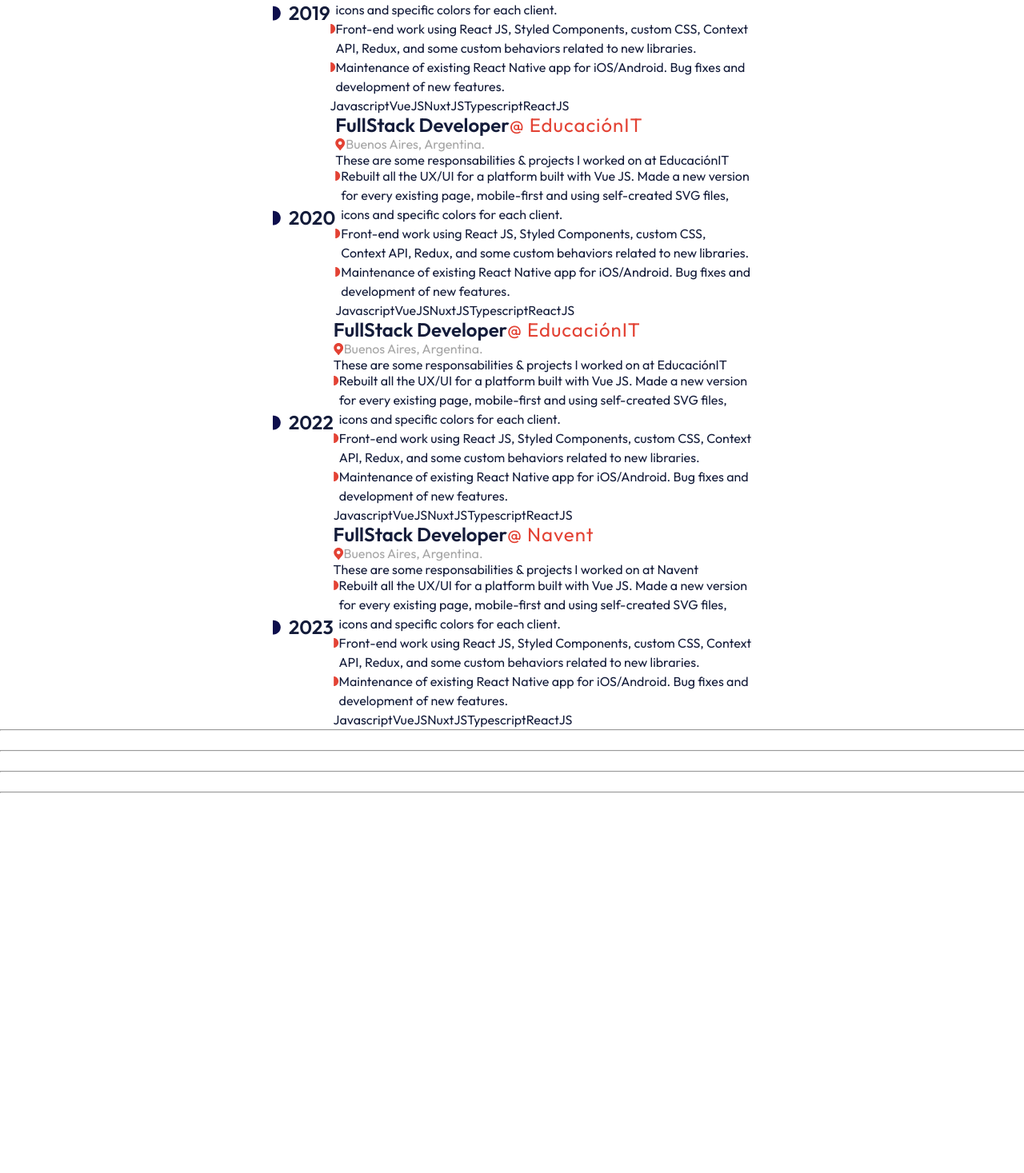
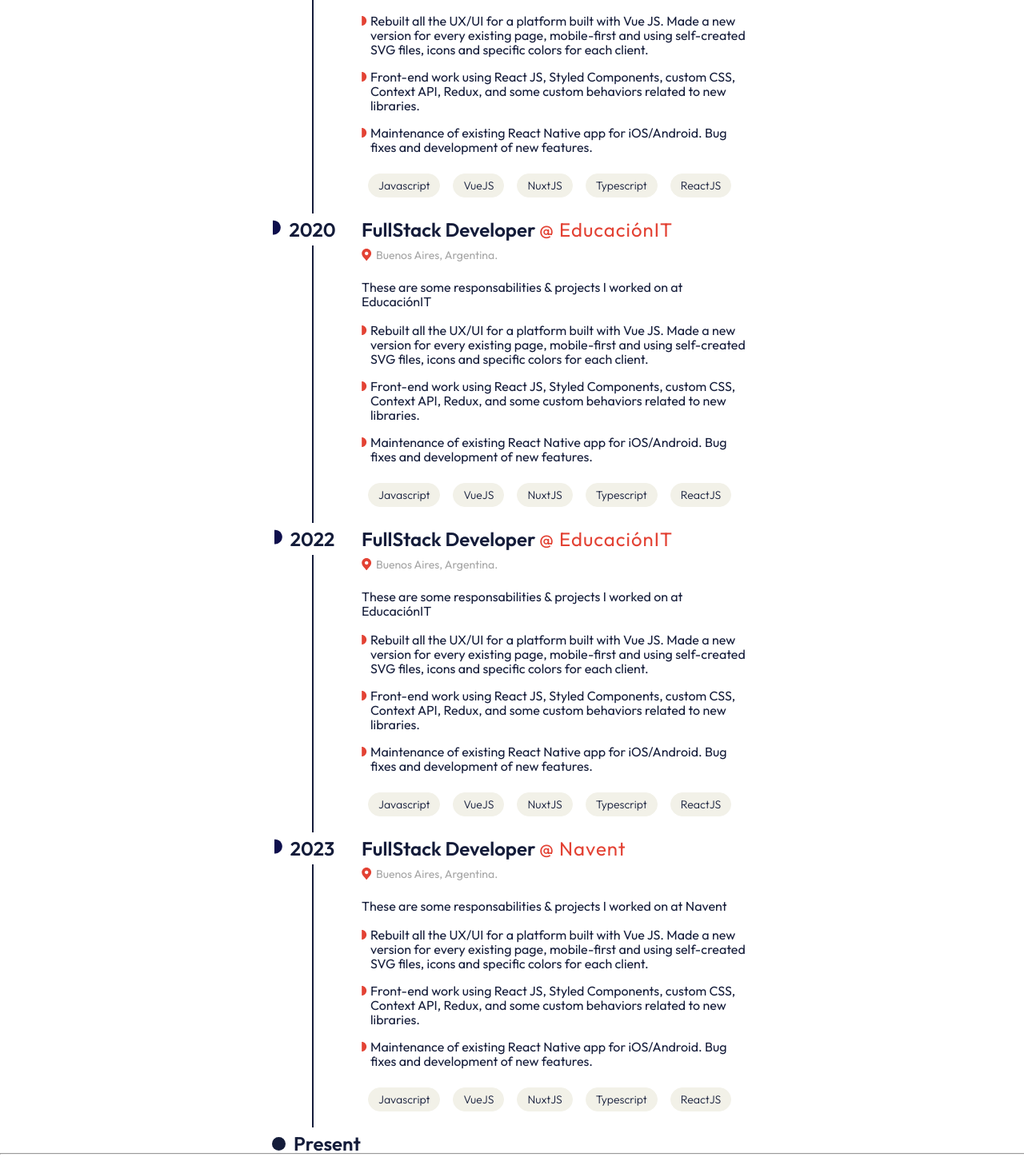
Before and after one commit to stefanovallarella/new-portfolio, a React (Vite) app: page / in a window 1280 px wide. Shown: the part 1042-2509 px from the top of the page at 80% size. Before the commit the page ends 2058 px from the top, so only its background shows below. Built offline with nearby package versions, Linux system fonts and the light colour scheme.

Commit message:
WIP Experience section full responsive and multilanguage

```diff
--- a/src/assets/styles/App.css
+++ b/src/assets/styles/App.css
@@ -506,12 +506,13 @@
   align-items: center;
 }
 
+
 .experience__title {
   font-size: 28px;
   line-height: 28px;
   font-weight: 600;
   color: var(--color-secondary-dark);
-  margin: 0;
+  margin: 30px 0;
 }
 
 @media (min-width: 480px) {
@@ -537,14 +538,45 @@
   width: 100%;
   max-width: 600px;
   display: flex;
+  flex-direction: column;
   justify-content: center;
-  align-items: center;
+  align-items: stretch;
+  padding-bottom: 16px;
+}
+
+@media (min-width: 768px){
+  .experience-item {
+    flex-direction: row;
+  }
 }
 
 .experience-item__year {
+  width: 80px;
+  min-width: 80px;
+  max-width: 80px;
+  position: relative;
   display: flex;
   justify-content: center;
-  align-items: center;
+  align-items: flex-start;
+  margin-right: 32px;
+  margin-bottom: 20px;
+}
+
+@media (min-width: 768px){
+  .experience-item__year {
+    margin-bottom: 0;
+  }
+}
+
+
+.experience-item__year-line{
+  position: absolute;
+  top: 0;
+  left: 62%;
+  width: 2px;
+  height: calc(100% - 24px);
+  transform: translateY(32px);
+  background-color: var(--color-secondary-dark);
 }
 
 .experience-item__year-text {
@@ -556,21 +588,42 @@
 }
 
 .experience-item__content {
+  height: auto;
 }
 
 .experience-item__content-title {
-  font-size: 24px;
+  font-size: 20px;
   line-height: 24px;
   font-weight: 600;
   color: var(--color-secondary-dark);
+  margin-bottom: 12px;
+}
+
+
+@media (min-width: 480px) {
+  .experience-item__content-title {
+    line-height: 20px;
+  }
+  .experience-item__content-title br {
+    display: none;
+  }
+}
+
+@media (min-width: 768px){
+  .experience-item__content-title {
+    font-size: 24px;
+  line-height: 24px;
+  }
 }
 
 .experience-item__content-company {
-  font-size: 24px;
-  line-height: 24px;
   font-weight: 400;
   color: var(--color-primary);
   letter-spacing: 1px;
+}
+
+.experience-item__content-company:hover {
+  color: var(--color-secondary-light);
 }
 
 .experience-item__content-location {
@@ -578,6 +631,13 @@
   justify-content: flex-start;
   align-items: center;
   color: var(--color-gray);
+  margin-bottom: 24px;
+}
+
+.experience-item__content-location-text{
+  font-size: 14px;
+  line-height: 14px;
+  margin-left: 5px;
 }
 
 .experience-item__content-projects {
@@ -586,13 +646,69 @@
 
 .experience-item__content-projects-intro {
   font-size: 16px;
-  line-height: 16px;
+  line-height: 18px;
+  margin-bottom: 18px;
 }
 
 .experience-item__content-project {
   display: flex;
+  margin-bottom: 16px;
+}
+
+.experience-item__content-project-svg{
+  display: flex;
+  padding-top: 3px;
+}
+
+.experience-item__content-project-item{
+  font-size: 16px;
+  line-height: 18px;
+  margin-left: 4px;
+
 }
 
 .experience-item__content-stacks {
+  width: 100%;
+  overflow-x: auto;
+  flex-wrap: nowrap;
   display: flex;
+  margin: 24px 0 12px;
+
 }
+
+.experience-item__content-stacks::-webkit-scrollbar {
+  display: none; /* hide scrollbar in WebKit-based browsers */
+}
+
+
+.experience-item__content-stack{
+  font-size: 14px;
+  line-height: 14px;
+  font-weight: 300;
+  background-color: var(--color-light);
+  margin: 0px 8px;
+  padding: 7px 12px;
+  border: 1px solid var(--color-light);
+  border-radius: 40px;
+}
+
+
+.experience__end{
+  display: flex;
+  justify-content: flex-start;
+  align-items: center;
+  color: var(--color-secondary-dark);
+  font-size: 24px;
+  line-height: 24px;
+  font-weight: 600;
+  width: 100%;
+  max-width: 600px;
+
+}
+.experience__end-circle{
+  width: 17px;
+  height: 17px;
+  border-radius: 50%;
+  background-color: var(--color-secondary-dark);
+  margin-right: 10px;
+}
--- a/src/components/ExperienceItem.jsx
+++ b/src/components/ExperienceItem.jsx
@@ -19,6 +19,7 @@
         <span className="experience-item__year-text" key={experience.id}>
           {experience.date}
         </span>
+        <div className="experience-item__year-line"></div>
       </div>
 
       <ExperienceItemContent experience={experience} />
--- a/src/components/ExperienceItemContent.jsx
+++ b/src/components/ExperienceItemContent.jsx
@@ -5,10 +5,10 @@
   return (
     <div className="experience-item__content">
       <p className="experience-item__content-title">
-        {experience.title}
-        <span className="experience-item__content-company">
-          @ {experience.company}
-        </span>
+        {experience.title} {" "} <br />
+        <a href={experience.companyUrl} target="_blank" className="experience-item__content-company">
+           @ {experience.company}
+        </a>
       </p>
       <div className="experience-item__content-location">
         <svg
@@ -24,7 +24,7 @@
           />
         </svg>
 
-        <p>{experience.location}</p>
+        <p className="experience-item__content-location-text">{experience.location}</p>
       </div>
 
       <ExperienceItemContentProjects experience={experience} />
--- a/src/components/ExperienceItemContentProjects.jsx
+++ b/src/components/ExperienceItemContentProjects.jsx
@@ -2,11 +2,11 @@
   return (
     <div className="experience-item__content-projects">
       <p className="experience-item__content-projects-intro">
-        {experience.intro} {experience.company}
+        {experience.intro}{" "}{experience.company}
       </p>
       {experience.projects.map((project) => (
         <div className="experience-item__content-project">
-          <div>
+          <div className="experience-item__content-project-svg">
             <svg
               xmlns="http://www.w3.org/2000/svg"
               width="7"
@@ -21,7 +21,7 @@
             </svg>
           </div>
 
-          <p>{project}</p>
+          <p className="experience-item__content-project-item">{project}</p>
         </div>
       ))}
     </div>
--- a/src/modules/Experience.jsx
+++ b/src/modules/Experience.jsx
@@ -17,6 +17,11 @@
         {experiences.map((experience) => (
           <ExperienceItem experience={experience} />
         ))}
+
+        <div className="experience__end">
+          <div className="experience__end-circle"></div>
+          {t("experience.end")}
+        </div>
       </div>
     </div>
   );
--- a/src/translations/en.json
+++ b/src/translations/en.json
@@ -11,6 +11,7 @@
       "id": 1,
       "title": "Frontend Developer",
       "company": "Onlines & co.",
+      "companyUrl": "https://onlines.com.ar/",
       "location": "Rosario, Argentina.",
       "date": "2019",
       "intro": "These are some responsabilities & projects I worked on at",
@@ -25,6 +26,7 @@
       "id": 2,
       "title": "FullStack Developer",
       "company": "EducaciónIT",
+      "companyUrl": "https://onlines.com.ar/",
       "location": "Buenos Aires, Argentina.",
       "date": "2020",
       "intro": "These are some responsabilities & projects I worked on at",
@@ -39,6 +41,7 @@
       "id": 3,
       "title": "FullStack Developer",
       "company": "EducaciónIT",
+      "companyUrl": "https://onlines.com.ar/",
       "location": "Buenos Aires, Argentina.",
       "date": "2022",
       "intro": "These are some responsabilities & projects I worked on at",
@@ -53,6 +56,7 @@
       "id": 4,
       "title": "FullStack Developer",
       "company": "Navent",
+      "companyUrl": "https://onlines.com.ar/",
       "location": "Buenos Aires, Argentina.",
       "date": "2023",
       "intro": "These are some responsabilities & projects I worked on at",
@@ -63,5 +67,6 @@
       ],
       "stack": ["Javascript", "VueJS", "NuxtJS", "Typescript", "ReactJS"]
     }
-  ]
+  ],
+  "experience.end": "Present"
 }
--- a/src/translations/es.json
+++ b/src/translations/es.json
@@ -11,6 +11,7 @@
       "id": 1,
       "title": "Frontend Developer",
       "company": "Onlines & co.",
+      "companyUrl": "https://onlines.com.ar/",
       "location": "Rosario, Argentina.",
       "date": "2019",
       "intro": "Estas son algunas responsabilidades y proyectos en los que trabajé en",
@@ -25,6 +26,7 @@
       "id": 2,
       "title": "FullStack Developer",
       "company": "EducaciónIT",
+      "companyUrl": "https://onlines.com.ar/",
       "location": "Buenos Aires, Argentina.",
       "date": "2020",
       "intro": "Estas son algunas responsabilidades y proyectos en los que trabajé en",
@@ -39,6 +41,7 @@
       "id": 3,
       "title": "FullStack Developer",
       "company": "EducaciónIT",
+      "companyUrl": "https://onlines.com.ar/",
       "location": "Buenos Aires, Argentina.",
       "date": "2022",
       "intro": "Estas son algunas responsabilidades y proyectos en los que trabajé en",
@@ -53,6 +56,7 @@
       "id": 4,
       "title": "FullStack Developer",
       "company": "Navent",
+      "companyUrl": "https://onlines.com.ar/",
       "location": "Buenos Aires, Argentina.",
       "date": "2023",
       "intro": "Estas son algunas responsabilidades y proyectos en los que trabajé en",
@@ -63,5 +67,6 @@
       ],
       "stack": ["Javascript", "VueJS", "NuxtJS", "Typescript", "ReactJS"]
     }
-  ]
+  ],
+  "experience.end": "Presente"
 }
```
